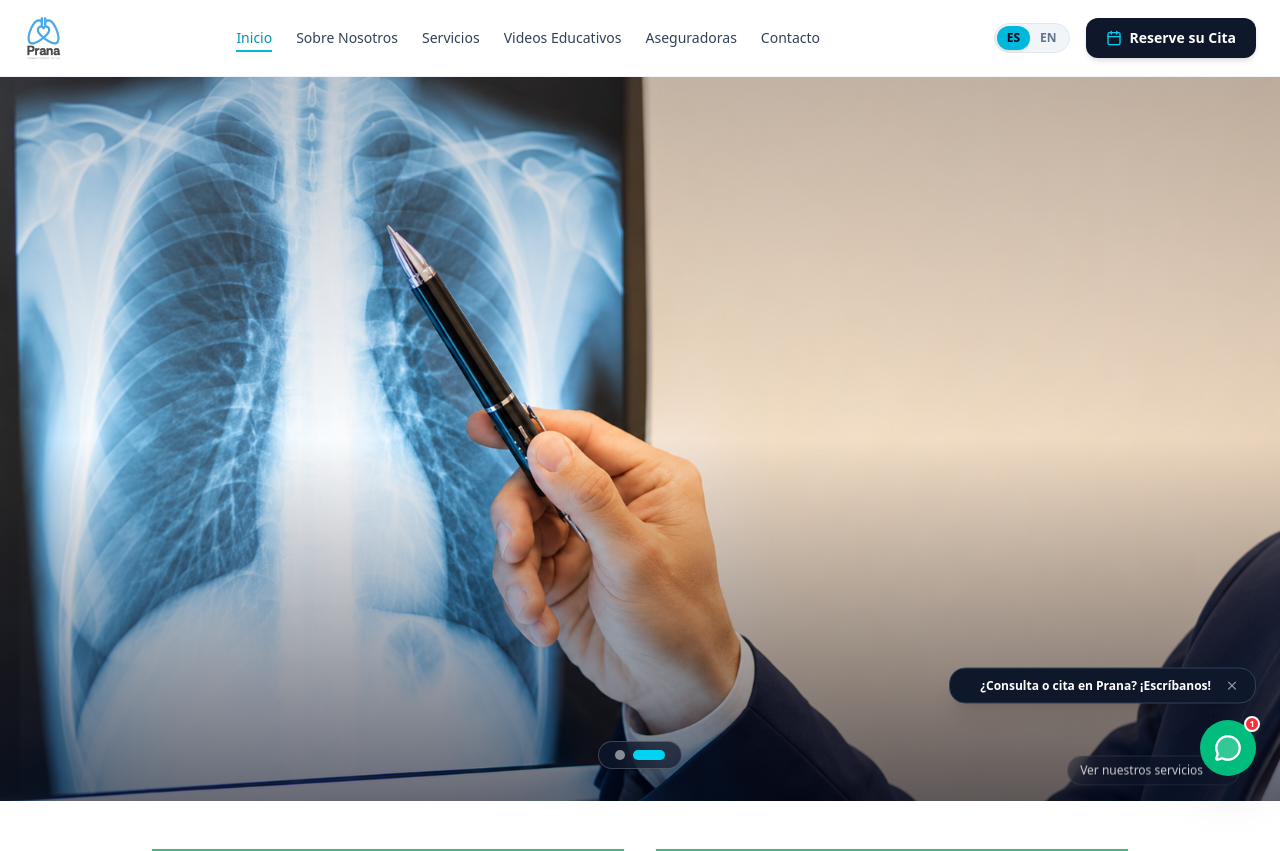
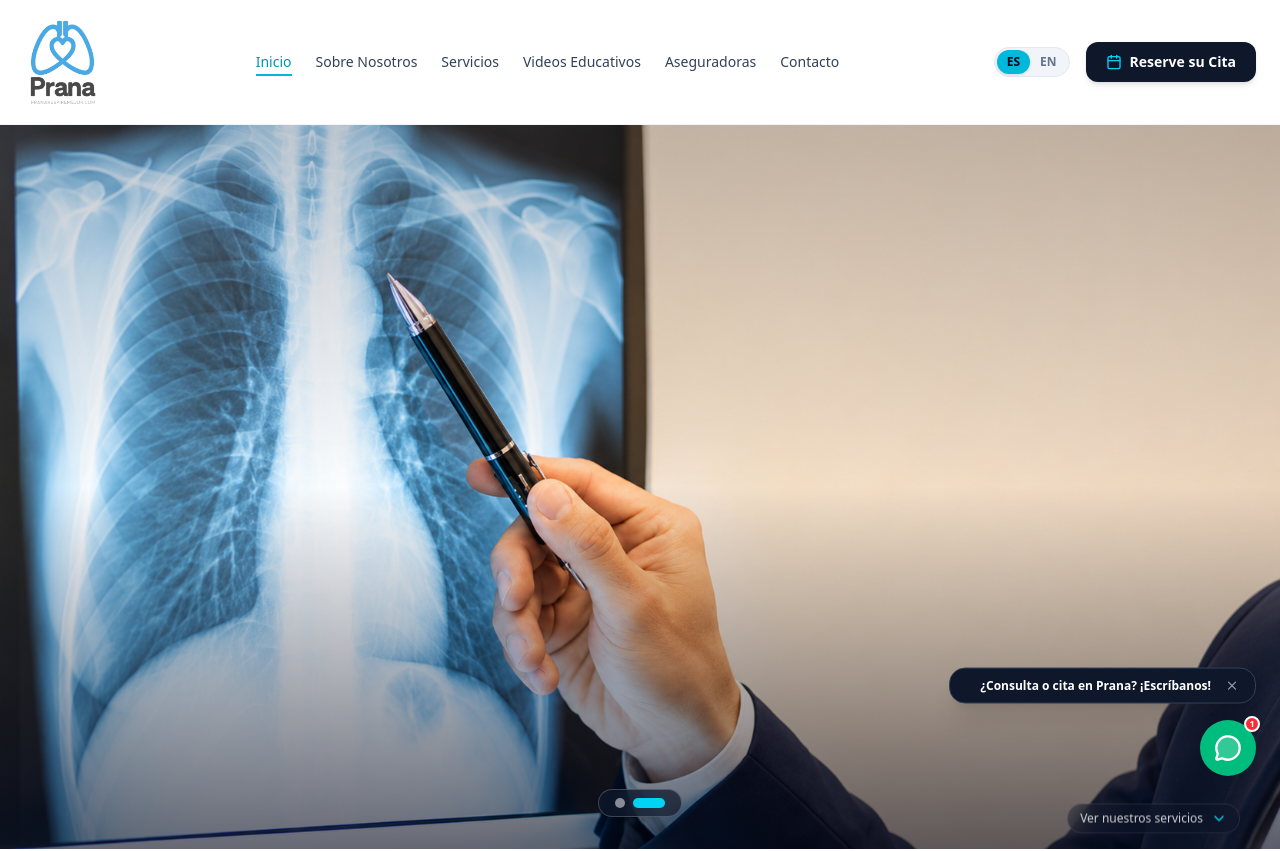
Before and after one commit to drumider/PRANA-RESPIRE-MEJOR, a React (Vite) app: page / in a window 1280 px wide. Shown: the top 851 px of the page. Built offline with nearby package versions, Linux system fonts and the light colour scheme.

Commit message:
feat: update logo assets and site metadata
- Standardize logo path and add favicon/apple-touch-icon
- Increase logo display dimensions
- Remove unused logo variations and redundant documentation

```diff
--- a/index.html
+++ b/index.html
@@ -3,6 +3,8 @@
   <head>
     <meta charset="UTF-8" />
     <meta name="viewport" content="width=device-width, initial-scale=1.0" />
+    <link rel="icon" type="image/png" href="/LOGO/logo.png" />
+    <link rel="apple-touch-icon" href="/LOGO/logo.png" />
     <title>Prana | Clínica Neumológica - Costa Rica</title>
     <meta name="description" content="Prana es respirar mejor. Clínica especializada en neumología y salud respiratoria en Costa Rica. Sede Hospital La Católica y Hospital Metropolitano." />
     <!-- Google Fonts -->
--- a/src/components/PranaLogo.tsx
+++ b/src/components/PranaLogo.tsx
@@ -13,11 +13,6 @@ export const PranaLogo: React.FC<PranaLogoProps> = ({
   const [logoError, setLogoError] = useState(false);
   const [logoSrcIndex, setLogoSrcIndex] = useState(0);
   const logoSources = [
-    '/logo/logo.png',
-    '/logo/logo.svg',
-    '/logo/logo.jpg',
-    '/logo/logo.PNG',
-    '/logo/prana-logo.png',
     '/LOGO/logo.png',
     '/LOGO/logo.PNG',
     '/LOGO/logo.jpg',
@@ -41,9 +36,9 @@ export const PranaLogo: React.FC<PranaLogoProps> = ({
   };
 
   const logoImageSizes = {
-    sm: 'h-8 md:h-10 max-w-[160px]',
-    md: 'h-10 md:h-12 max-w-[200px]',
-    lg: 'h-14 md:h-16 max-w-[260px]',
+    sm: 'h-14 md:h-16',
+    md: 'h-20 md:h-24',
+    lg: 'h-28 md:h-32',
   };
 
   const textSizes = {
```
Also changed, not shown: public/logo/README.txt (deleted), public/logo/logo.png (deleted).
